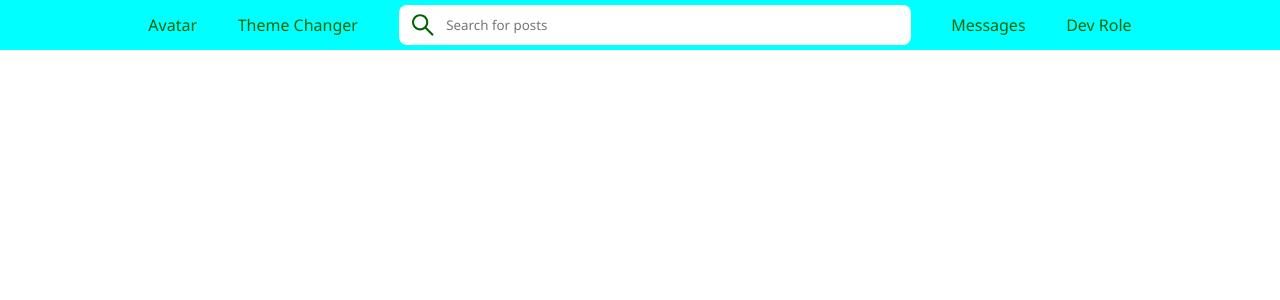
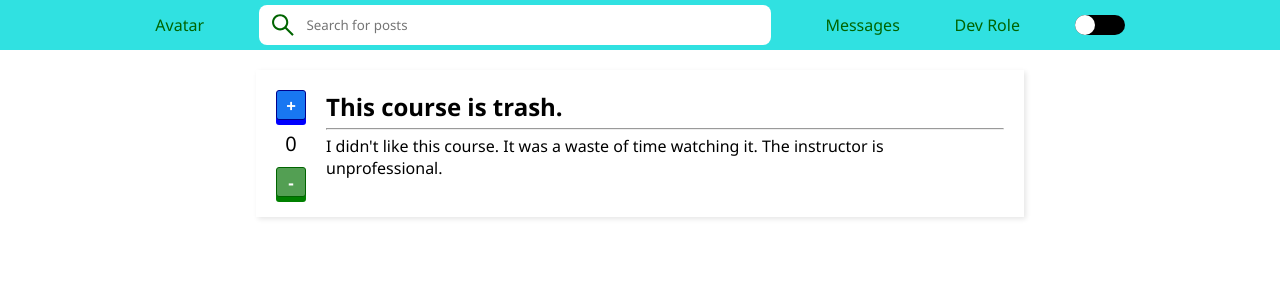
Before and after one commit to petar-i-todorov/social-media-ts, a React (Create React App) app in the folder frontend/: page / in a window 1280 px wide. Shown: the top 300 px of the page. Built offline with nearby package versions, Linux system fonts and the light colour scheme; the HTML template or start-up script is replaced by a standard one.

Commit message:
post and theme switcher frontend setup

```diff
--- a/frontend/src/App.tsx
+++ b/frontend/src/App.tsx
@@ -5,6 +5,7 @@ import SignupPage from "./pages/Auth/Signup";
 import styles from "./scss/App.module.scss";
 import SetNewPasswordPage from "./pages/Auth/SetNewPassword";
 import Header from "./components/Header/Header";
+import FeedPage from "./pages/Feed/Feed";
 
 function App() {
   return (
@@ -15,7 +16,9 @@ function App() {
           <Route path="signup" element={<SignupPage />} />
           <Route path="reset-password" element={<ResetPasswordPage />} />
           <Route path="reset/:token" element={<SetNewPasswordPage />} />
-          <Route path="" element={<Header />}></Route>
+          <Route path="" element={<Header />}>
+            <Route path="" element={<FeedPage />} />
+          </Route>
         </Routes>
       </div>
     </BrowserRouter>
--- a/frontend/src/components/Button/Button.tsx
+++ b/frontend/src/components/Button/Button.tsx
@@ -6,12 +6,13 @@ const Button: React.FC<{
   children: string | JSX.Element;
   onClick?: MouseEventHandler;
   type?: "submit";
-}> = ({ children, color, type, onClick }) => {
+  className?: string;
+}> = ({ children, color, type, onClick, className }) => {
   const styleColor = color === "blue" ? styles.blue : styles.green;
   return (
     <button
       type={type}
-      className={styles.btn + " " + styleColor}
+      className={styles.btn + " " + styleColor + " " + className}
       onClick={onClick}
     >
       {children}
--- a/frontend/src/components/Header/Header.module.scss
+++ b/frontend/src/components/Header/Header.module.scss
@@ -3,7 +3,7 @@
   height: 50px;
   display: flex;
   align-items: center;
-  background-color: aqua;
+  background-color: rgb(48, 225, 225);
 
   .nav {
     display: flex;
--- a/frontend/src/components/Header/Header.tsx
+++ b/frontend/src/components/Header/Header.tsx
@@ -1,20 +1,30 @@
 import styles from "./Header.module.scss";
 import { AiOutlineSearch } from "react-icons/ai";
+import { Outlet } from "react-router-dom";
+import ThemeSwitcher from "../ThemeSwitcher/ThemeSwitcher";
 
 const NavBar = () => {
   return (
+    <>
       <header className={styles.header}>
         <ul className={styles.nav}>
           <li>Avatar</li>
-        <li>Theme Changer</li>
           <li className={styles.searchContainer}>
             <AiOutlineSearch size="30" />
-          <input placeholder="Search for posts" className={styles.searchBar} />
+            <input
+              placeholder="Search for posts"
+              className={styles.searchBar}
+            />
           </li>
           <li>Messages</li>
           <li>Dev Role</li>
+          <li>
+            <ThemeSwitcher />
+          </li>
         </ul>
       </header>
+      <Outlet />
+    </>
   );
 };
 
--- /dev/null
+++ b/frontend/src/components/Post/Post.module.scss
@@ -0,0 +1,32 @@
+.post {
+  display: flex;
+  gap: 20px;
+  box-shadow: 2px 2px 5px rgba(0, 0, 0, 0.1);
+  padding: 20px;
+
+  .postInfo {
+    display: flex;
+    flex-direction: column;
+    gap: 5px;
+  }
+
+  .voteContainer {
+    display: flex;
+    flex-direction: column;
+    gap: 10px;
+    align-items: center;
+
+    .voteBtn {
+      height: 30px;
+      width: 30px;
+      padding: 0;
+      display: flex;
+      justify-content: center;
+      align-items: center;
+    }
+
+    .votesQty {
+      font-size: 20px;
+    }
+  }
+}
--- /dev/null
+++ b/frontend/src/components/Post/Post.tsx
@@ -0,0 +1,38 @@
+import React from "react";
+import Button from "../Button/Button";
+import styles from "./Post.module.scss";
+
+const Post: React.FC<{
+  title: string;
+  description: string;
+  platform:
+    | "YOUTUBE"
+    | "FACEBOOK"
+    | "STACKOVERFLOW"
+    | "UDEMY"
+    | "GITHUB"
+    | "COURSERA"
+    | "OTHER";
+  upvotes: number;
+}> = ({ title, description, platform, upvotes }) => {
+  return (
+    <div className={styles.post}>
+      <div className={styles.voteContainer}>
+        <Button color="blue" className={styles.voteBtn}>
+          +
+        </Button>
+        <span className={styles.votesQty}>{upvotes}</span>
+        <Button color="green" className={styles.voteBtn}>
+          -
+        </Button>
+      </div>
+      <div className={styles.postInfo}>
+        <h2>{title}</h2>
+        <hr />
+        <p>{description}</p>
+      </div>
+    </div>
+  );
+};
+
+export default Post;
--- /dev/null
+++ b/frontend/src/components/ThemeSwitcher/ThemeSwitcher.module.scss
@@ -0,0 +1,22 @@
+.themeSwapper {
+  width: 50px;
+  height: 20px;
+  background-color: black;
+  border-radius: 10px;
+  transition: all 0.2s;
+  cursor: pointer;
+  .circle {
+    width: 20px;
+    height: 100%;
+    border-radius: 50%;
+    background-color: white;
+    transition: all 0.2s;
+  }
+  .darkCircle {
+    background-color: black;
+    transform: translateX(30px);
+  }
+}
+.whiteBackground {
+  background-color: white;
+}
--- /dev/null
+++ b/frontend/src/components/ThemeSwitcher/ThemeSwitcher.tsx
@@ -0,0 +1,26 @@
+import { useState } from "react";
+import styles from "./ThemeSwitcher.module.scss";
+
+const ThemeSwapper = () => {
+  const [isDarkTheme, setIsDarkTheme] = useState(false);
+  return (
+    <div
+      className={
+        styles.themeSwapper + " " + (isDarkTheme && styles.whiteBackground)
+      }
+      onClick={() => {
+        if (isDarkTheme) {
+          setIsDarkTheme(false);
+        } else {
+          setIsDarkTheme(true);
+        }
+      }}
+    >
+      <div
+        className={styles.circle + " " + (isDarkTheme && styles.darkCircle)}
+      ></div>
+    </div>
+  );
+};
+
+export default ThemeSwapper;
--- a/frontend/src/pages/Feed/Feed.module.scss
+++ b/frontend/src/pages/Feed/Feed.module.scss
@@ -0,0 +1,5 @@
+.feed {
+  width: 768px;
+  margin: 0 auto;
+  padding: 20px 0;
+}
--- a/frontend/src/pages/Feed/Feed.tsx
+++ b/frontend/src/pages/Feed/Feed.tsx
@@ -1,7 +1,17 @@
-import React from "react";
+import Post from "../../components/Post/Post";
+import styles from "./Feed.module.scss";
 
 const FeedPage = () => {
-  return <div>Page</div>;
+  return (
+    <main className={styles.feed}>
+      <Post
+        title="This course is trash."
+        description="I didn't like this course. It was a waste of time watching it. The instructor is unprofessional."
+        platform="YOUTUBE"
+        upvotes={0}
+      />
+    </main>
+  );
 };
 
 export default FeedPage;
```
Lines whose indentation alone changed are shown as unchanged.
